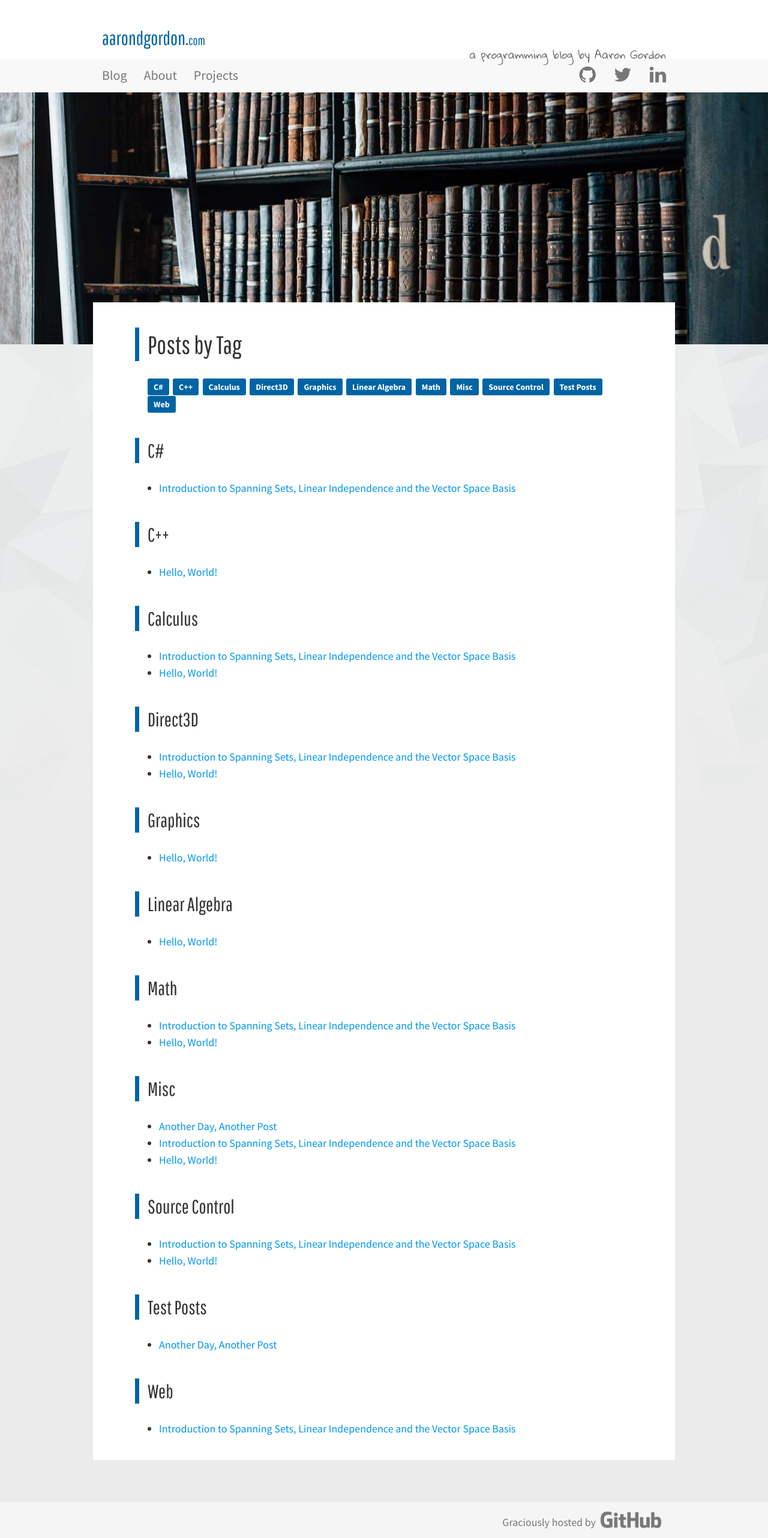
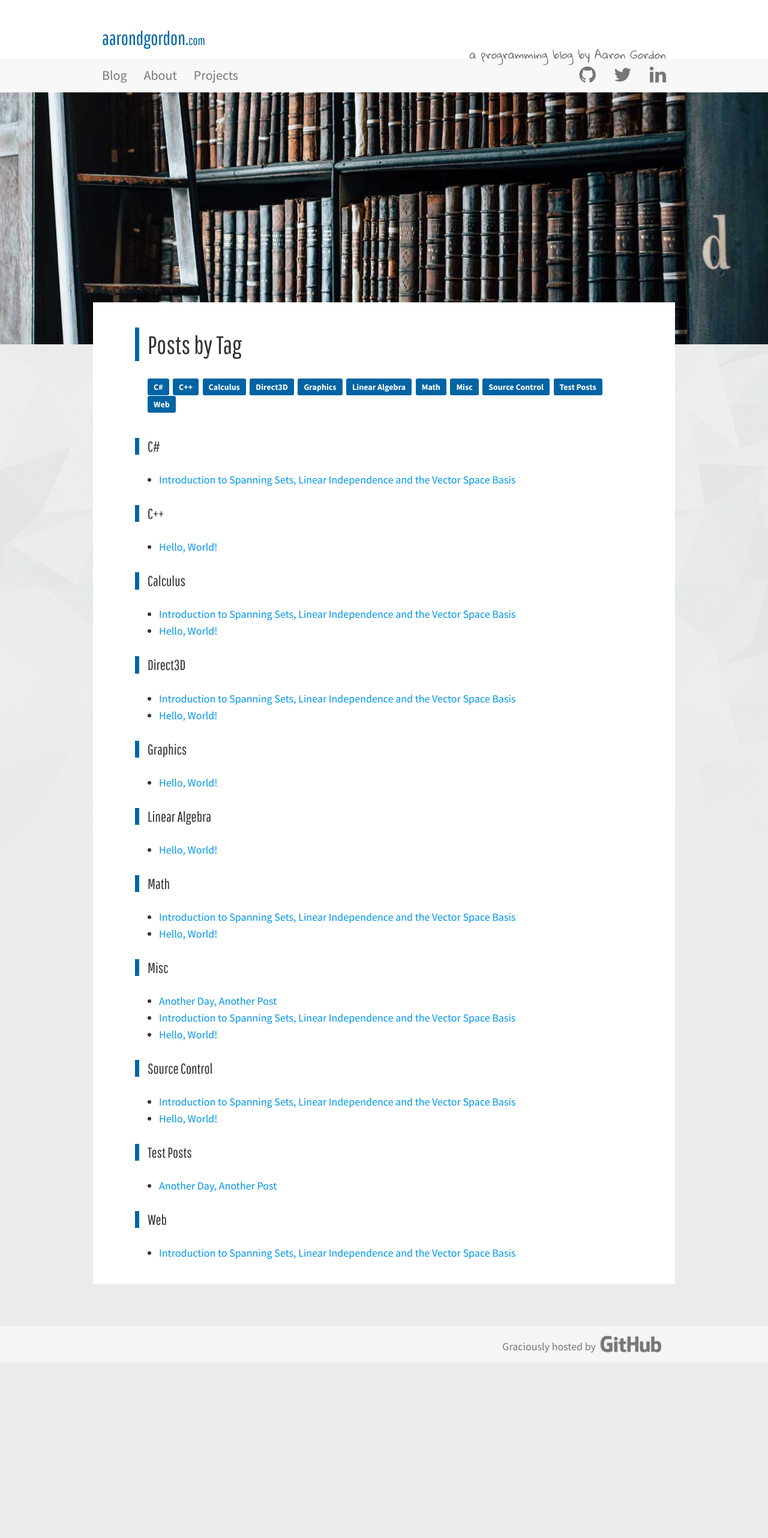
Before and after one commit to aarondgordon/aarondgordon.github.io, a Jekyll site: the page built from tags.html, in a window 1280 px wide. Shown: the whole page at 60% size. Built offline with Jekyll 4.4.1, drawn with Linux system fonts in a browser that asks for light colours; nearby versions of some CDN libraries; comment, search, counter and statistics services are not loaded; after the commit the page ends 2271 px from its top, so only the background shows below that.

Commit message:
Changed h2 to h3

```diff
--- a/tags.html
+++ b/tags.html
@@ -15,7 +15,7 @@ permalink: /tags/
 
 {% for tag in sortedTags %}
   {% assign tagName=tag.first %}
-  <h2 id="{{ tagName }}">{{ tagName }}</h2>
+  <h3 id="{{ tagName }}">{{ tagName }}</h3>
   <ul>
     {% for post in site.tags[tagName] %}
       <li><a href="{{ post.url }}">{{ post.title }}</a></li>
```
